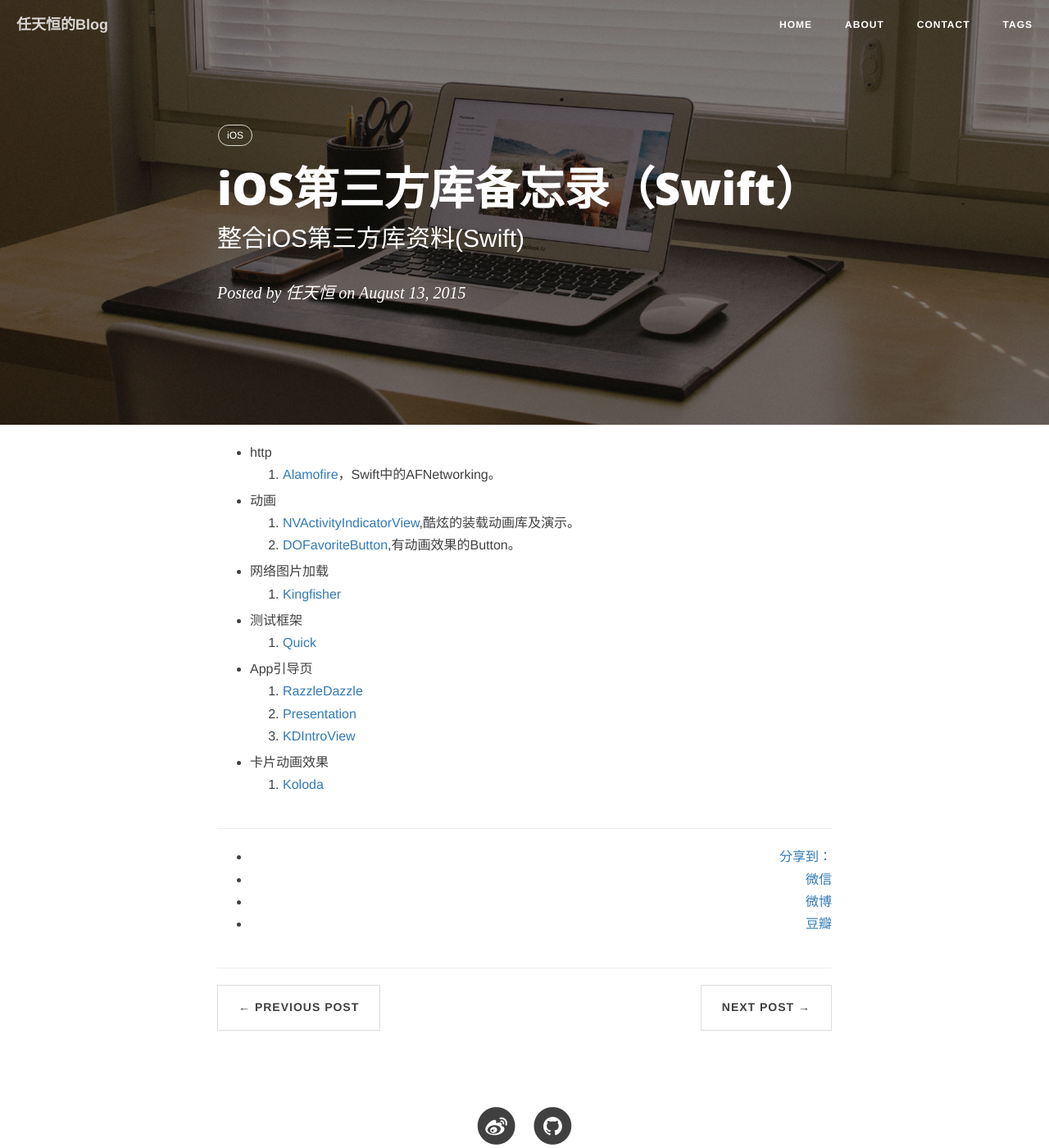
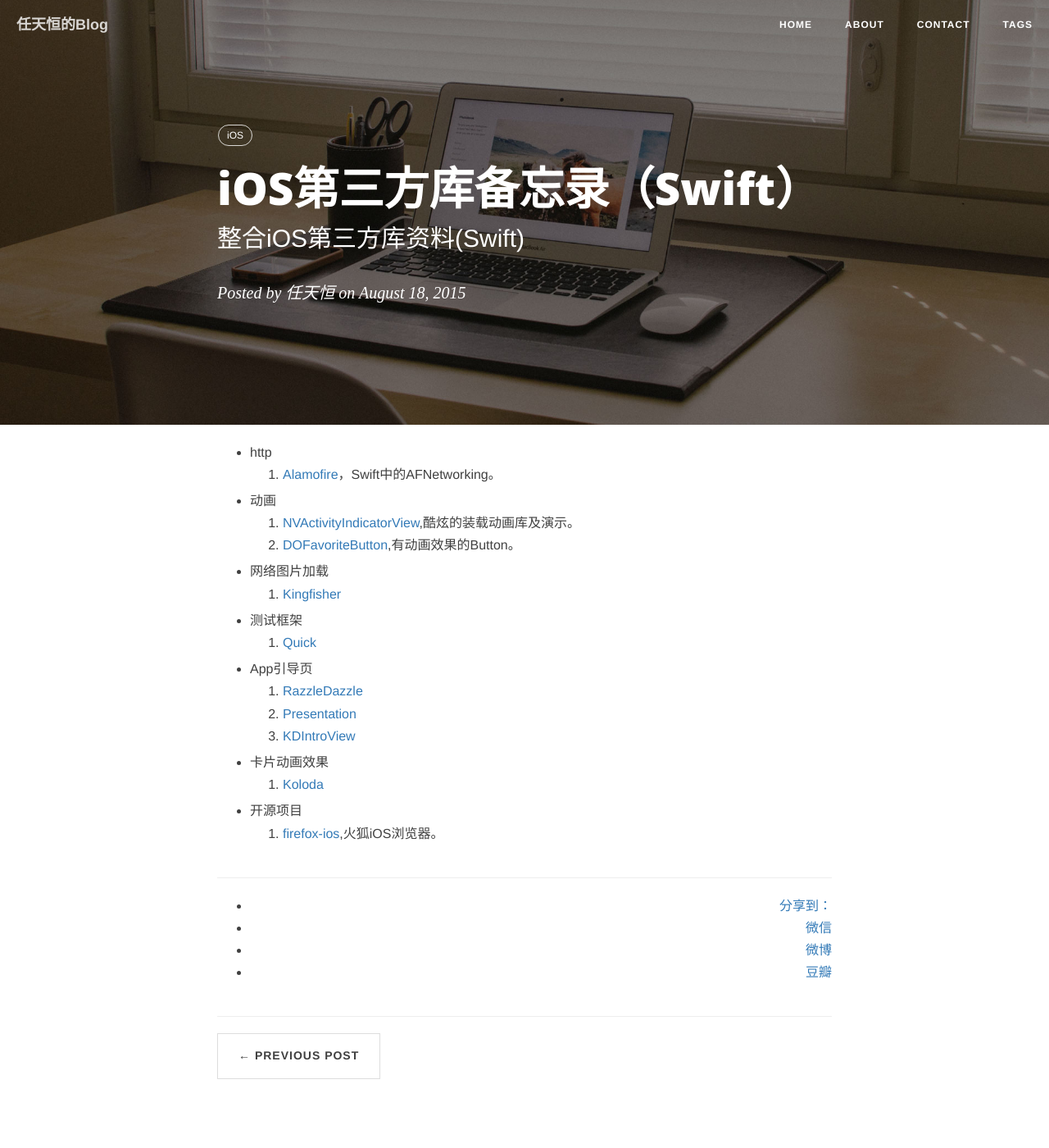
Before and after one commit to rth211/rth211.github.io, a Jekyll site: the page built from _posts/2015.07/2015-07-31-iOS第三方库备忘录（swift）.md, in a window 1280 px wide and 1400 px high. Shown: the whole window at 82% size. Built offline with Jekyll 4.4.1, drawn with Linux system fonts in a browser that asks for light colours; nearby versions of some CDN libraries; comment, search, counter and statistics services are not loaded.

Commit message:
iOS第三方库更新(swift)2015.8.18

```diff
--- a/_posts/2015.07/2015-07-31-iOS第三方库备忘录（swift）.md
+++ b/_posts/2015.07/2015-07-31-iOS第三方库备忘录（swift）.md
@@ -2,7 +2,7 @@
 layout: post
 title: iOS第三方库备忘录（Swift）
 subtitle:   "整合iOS第三方库资料(Swift)"
-date: 2015-08-13 16:30:00
+date: 2015-08-18 13:30:00
 author:     "任天恒"
 header-img: "img/home-bg.jpg"
 tags: iOS
@@ -27,3 +27,6 @@ tags: iOS
 
 *	卡片动画效果
 	1.	[Koloda](https://github.com/Yalantis/Koloda)
+
+* 开源项目
+	1.	[firefox-ios](https://github.com/mozilla/firefox-ios),火狐iOS浏览器。
```
